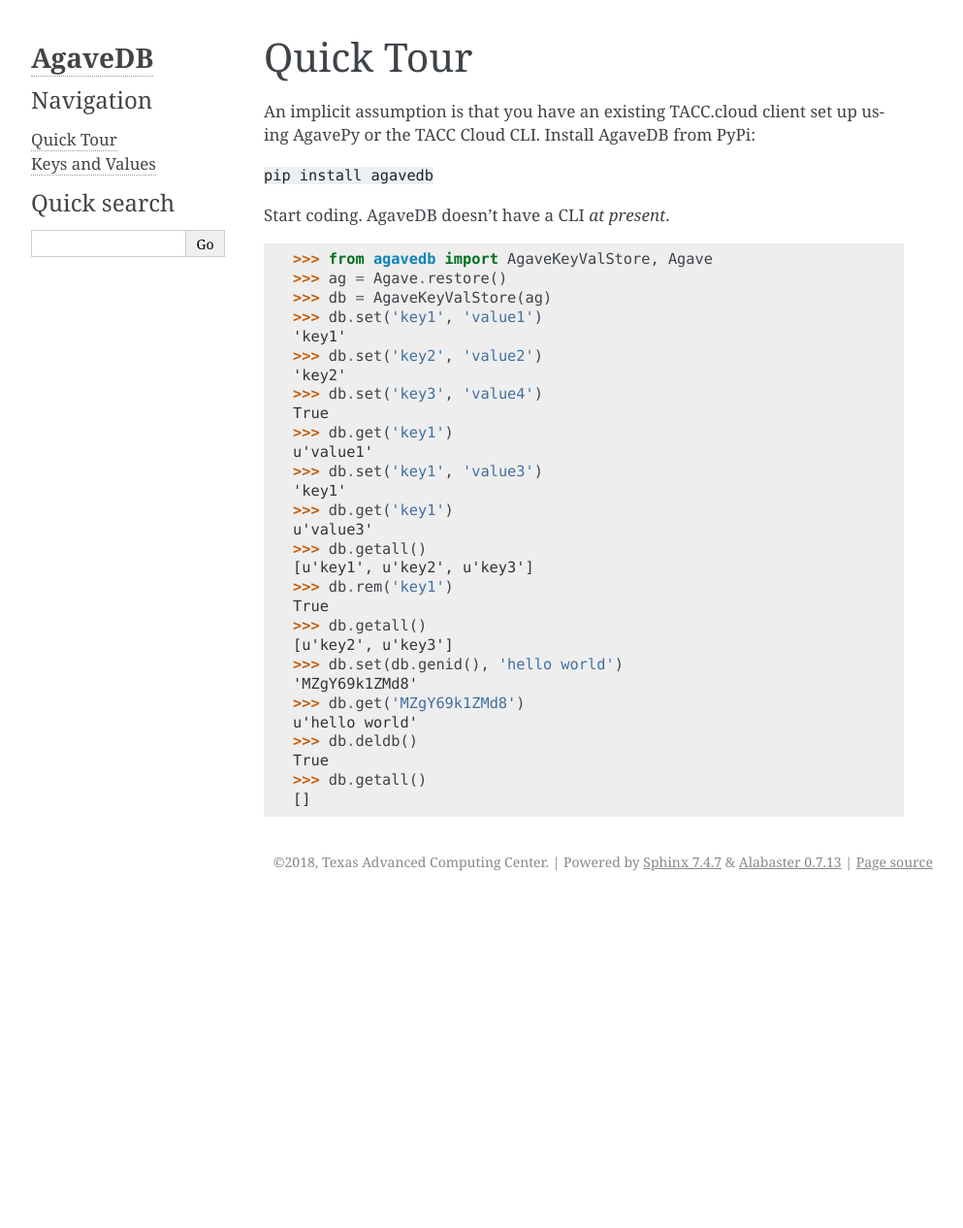
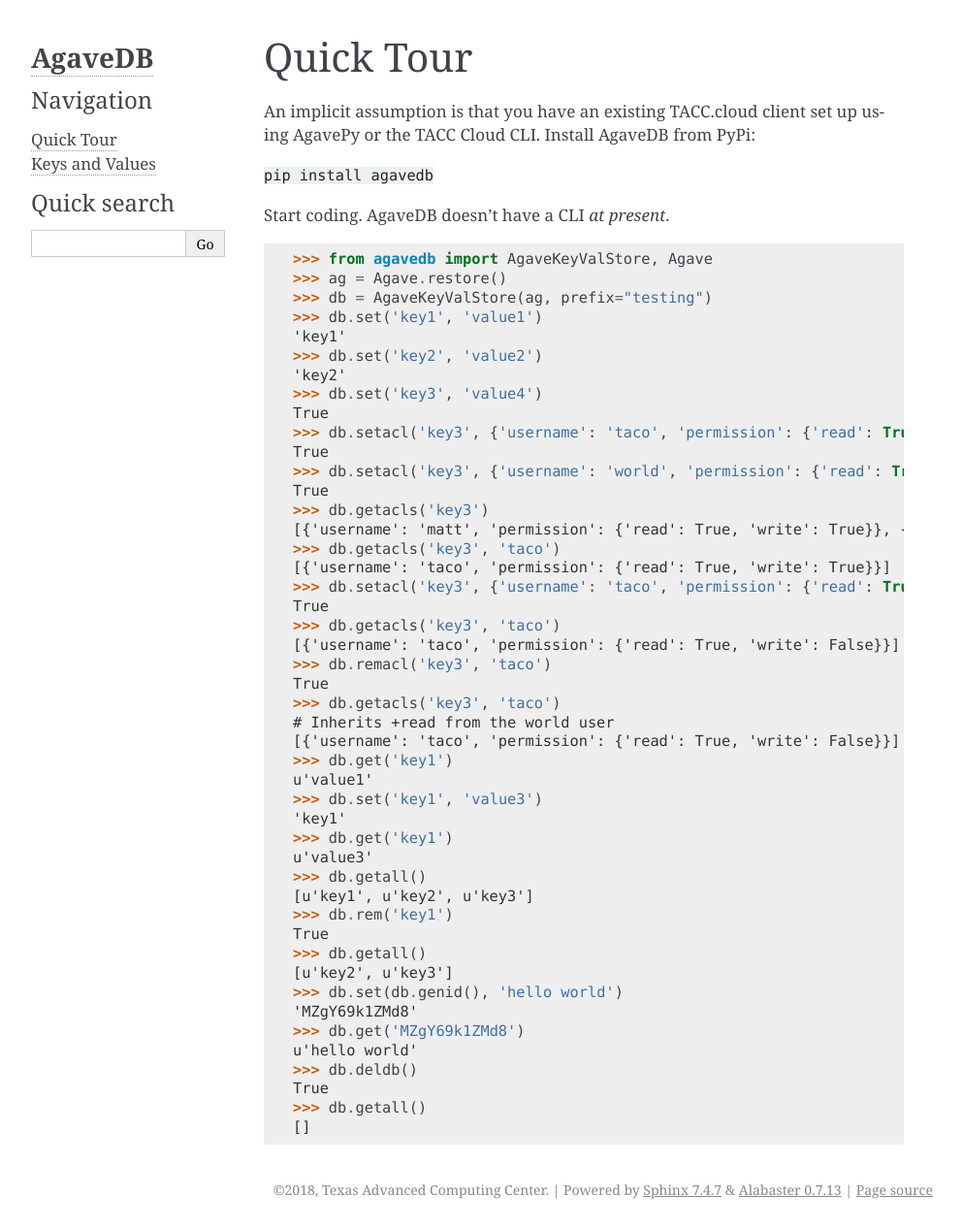
Before and after one commit to TACC/agavedb, a Sphinx documentation site: the page built from docs/quick_tour.rst, in a window 1280 px wide. Shown: the whole page at 97% size, without its empty margins (148-1141 px from the left). Built offline with Sphinx 7.4.7, drawn with Linux system fonts in a browser that asks for light colours; before the commit the page ends 928 px from its top, so only the background shows below that.

Commit message:
Updating docs in prep for 0.3.0 release

```diff
--- a/docs/index.rst
+++ b/docs/index.rst
@@ -9,9 +9,9 @@ AgaveDB
 A multiuser-aware key/value store built using the Agave metadata API
 
 The library interface is modeled on pickledb_, which is inspired by Redis_.
-Eventually, it will support Agave-based permissions and sharing. If you need a
-more document-oriented solution, you can utilize the underlying Agave API
-metadata service_.
+A key difference between AgaveDB and some other key stores is that it supports
+access controls on a per-key basis.
+
 
 **Usage:**
 
--- a/docs/keys_values.rst
+++ b/docs/keys_values.rst
@@ -11,7 +11,7 @@ You have much flexibility in key naming them but there are rules:
 - Minimum key length is 4 characters. Really short keys aren't necessary. You will probably thank yourself for writing user:1001:bugreports instead of u1001bg when it comes time to debug or maintain our code. The added space and memory requirement is trivial.
 - Maximum key length is 512 characters, but such long keys aren't a great idea because they will consume memory and will be slow to retrieve. Consider using a hash (such as SHA1) to represent a larger value.
 - Schemas are good. Examples include object-type:id and user:1001. Dots, dashes, and underscores are often used as separators.
-- Whitespace is not allowed in keynames nor are the characters / and #
+- Whitespace is not allowed in keynames. Invalid characters will be removed via a safening process.
 
 Values
 ------
--- a/docs/quick_tour.rst
+++ b/docs/quick_tour.rst
@@ -13,13 +13,30 @@ Start coding. AgaveDB doesn't have a CLI *at present*.
 
     >>> from agavedb import AgaveKeyValStore, Agave
     >>> ag = Agave.restore()
-    >>> db = AgaveKeyValStore(ag)
+    >>> db = AgaveKeyValStore(ag, prefix="testing")
     >>> db.set('key1', 'value1')
     'key1'
     >>> db.set('key2', 'value2')
     'key2'
     >>> db.set('key3', 'value4')
     True
+    >>> db.setacl('key3', {'username': 'taco', 'permission': {'read': True, 'write': True}}')
+    True
+    >>> db.setacl('key3', {'username': 'world', 'permission': {'read': True, 'write': False}}')
+    True
+    >>> db.getacls('key3')
+    [{'username': 'matt', 'permission': {'read': True, 'write': True}}, {'username': 'taco', 'permission': {'read': True, 'write': True}}, {'username': 'world', 'permission': {'read': True, 'write': False}}]
+    >>> db.getacls('key3', 'taco')
+    [{'username': 'taco', 'permission': {'read': True, 'write': True}}]
+    >>> db.setacl('key3', {'username': 'taco', 'permission': {'read': True, 'write': False}}')
+    True
+    >>> db.getacls('key3', 'taco')
+    [{'username': 'taco', 'permission': {'read': True, 'write': False}}]
+    >>> db.remacl('key3', 'taco')
+    True
+    >>> db.getacls('key3', 'taco')
+    # Inherits +read from the world user
+    [{'username': 'taco', 'permission': {'read': True, 'write': False}}]
     >>> db.get('key1')
     u'value1'
     >>> db.set('key1', 'value3')
```
Also changed, not shown: 1 other file.
